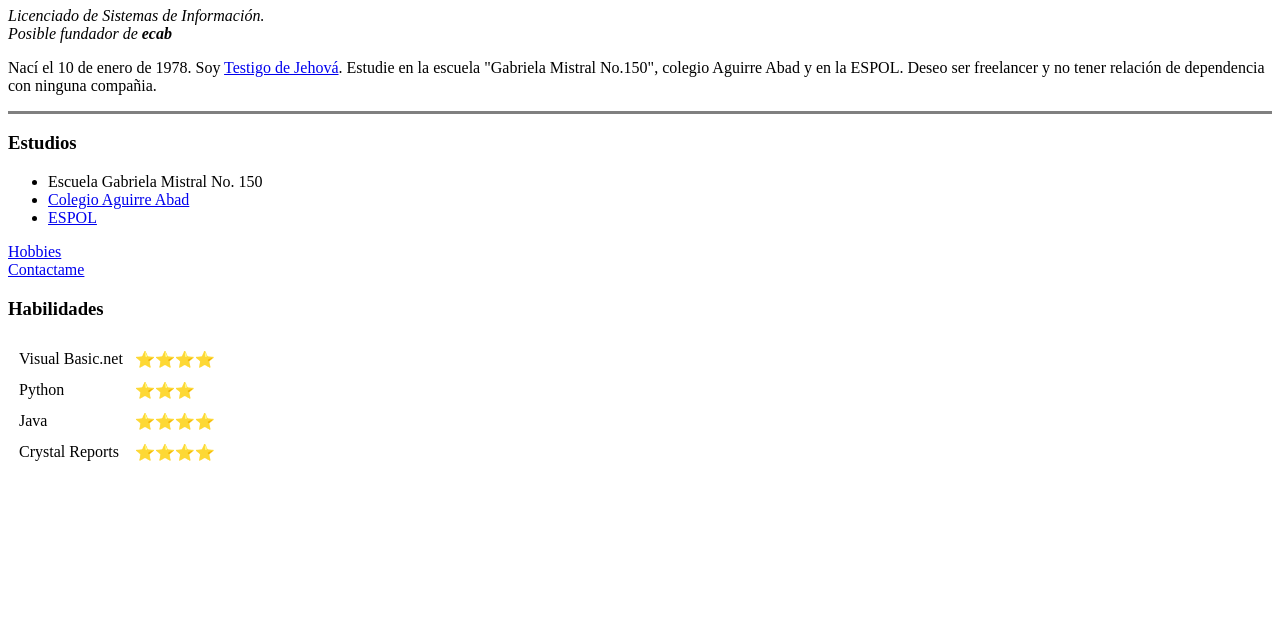
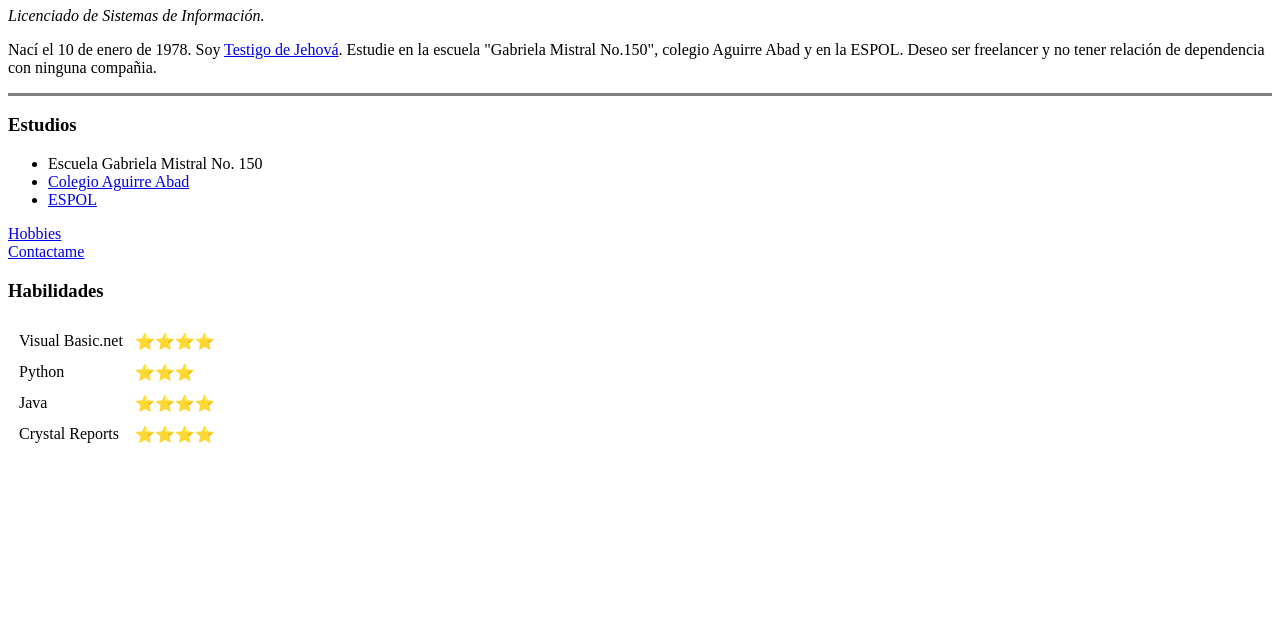
Before and after one commit to cabreraedison1978/cv, a plain HTML site: page index.html in a window 1280 px wide. Shown: the part 180-800 px from the top of the page. Drawn offline with Linux system fonts and the light colour scheme.

Commit message:
Qujite lo de ecab

```diff
--- a/index.html
+++ b/index.html
@@ -10,7 +10,6 @@
     <p>
         <em>
             Licenciado de Sistemas de Información.<br>
-            Posible fundador de <strong>ecab</strong>
         </em>
     </p>
     <p>
```
